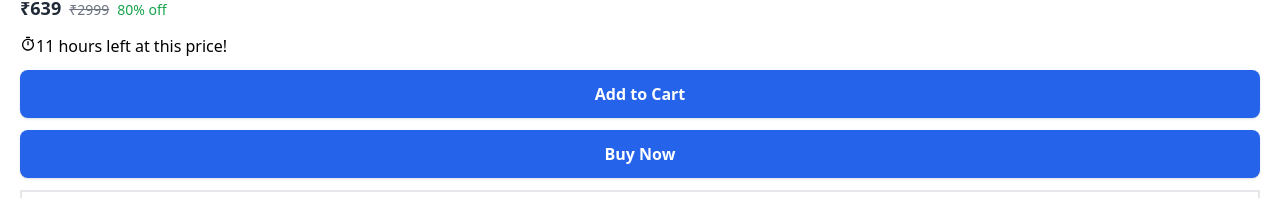
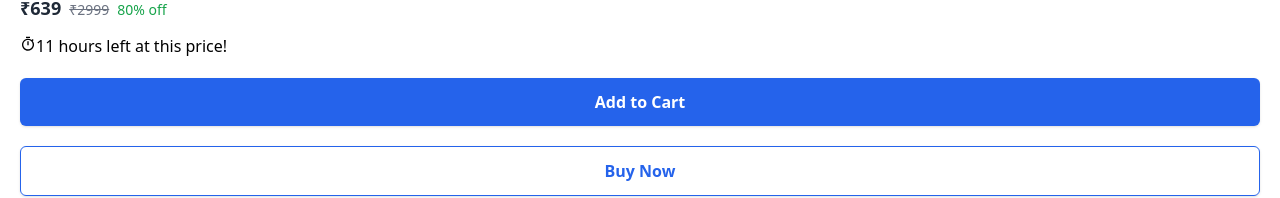
Before and after one commit to shahal001/eLearnWeb, a React (Vite) app: page /courseDetail in a window 1280 px wide. Shown: the part 754-952 px from the top of the page. Built offline with nearby package versions, Linux system fonts and the light colour scheme; a web font is replaced by a local one.

Commit message:
solid-border-button converted to dynamic button

```diff
--- a/src/components/BorderButton.tsx
+++ b/src/components/BorderButton.tsx
@@ -1,8 +1,12 @@
-function BorderButton() {
+interface BorderButtonProps {
+  buttonText: string;
+}
+
+function BorderButton({ buttonText }: BorderButtonProps) {
   return (
-    <div className="my-5 px-5 md:px-10 lg:px-15 flex flex-row gap-2 overflow-x-auto hide-scrollbar">
-      <button className="border border-blue-600 text-blue-600 px-4 py-2 rounded-md font-bold mt-2 hover:bg-blue-50 active:scale-95 transition-all duration-150">
-        Show all Machine Learning courses
+    <div className="w-full">
+      <button className="w-full px-6 py-3 sm:px-4 mt-2 rounded-md font-semibold text-blue-600 border border-blue-600 text-sm sm:text-base transition-all duration-200 shadow hover:bg-blue-50 active:scale-95">
+        {buttonText}
       </button>
     </div>
   );
--- a/src/components/SolidButton.tsx
+++ b/src/components/SolidButton.tsx
@@ -1,13 +1,12 @@
-
 interface SolidButtonProps {
-  buttonText:string;
+  buttonText: string;
 }
 
-function SolidButton({buttonText}:SolidButtonProps) {
+function SolidButton({ buttonText }: SolidButtonProps) {
   return (
-    <div>
-      <button className="px-7 py-3 w-full bg-blue-600 text-white rounded-lg font-semibold shadow hover:bg-blue-700 transition-all duration-200">
-       {buttonText}
+    <div className="w-full">
+      <button className="w-full px-6 py-3 sm:px-4 mt-2 rounded-md font-semibold text-white bg-blue-600 text-sm sm:text-base transition-all duration-200 shadow hover:bg-blue-700 active:scale-95">
+        {buttonText}
       </button>
     </div>
   );
--- a/src/routes/CourseDetail.tsx
+++ b/src/routes/CourseDetail.tsx
@@ -21,6 +21,7 @@ import { useState } from "react";
 import { TfiMedall } from "react-icons/tfi";
 import { FaCirclePlay } from "react-icons/fa6";
 import { FiStar } from "react-icons/fi";
+import BorderButton from "../components/BorderButton";
 
 function CourseDetail() {
   const [isModalOpen, setIsModalOpen] = useState(false);
@@ -109,7 +110,7 @@ function CourseDetail() {
           11 hours left at this price!
         </div>
         <SolidButton buttonText="Add to Cart" />
-        <SolidButton buttonText="Buy Now" />
+        <BorderButton buttonText="Buy Now" />
         <div className="border-2 p-4 text-lg space-y-4">
           <h1 className="font-semibold">What you'll learn</h1>
           <ul className="list-disc list-inside text-sm text-gray-800">
--- a/src/routes/Home.tsx
+++ b/src/routes/Home.tsx
@@ -7,7 +7,6 @@ import { IoIosStar } from "react-icons/io";
 import { FiTarget } from "react-icons/fi";
 import { PiCertificateLight } from "react-icons/pi";
 import { FiStar } from "react-icons/fi";
-import { MdKeyboardArrowDown } from "react-icons/md";
 import { MdOutlinePersonOutline } from "react-icons/md";
 import { FaRegCheckCircle } from "react-icons/fa";
 import { RiDoubleQuotesL } from "react-icons/ri";
```
